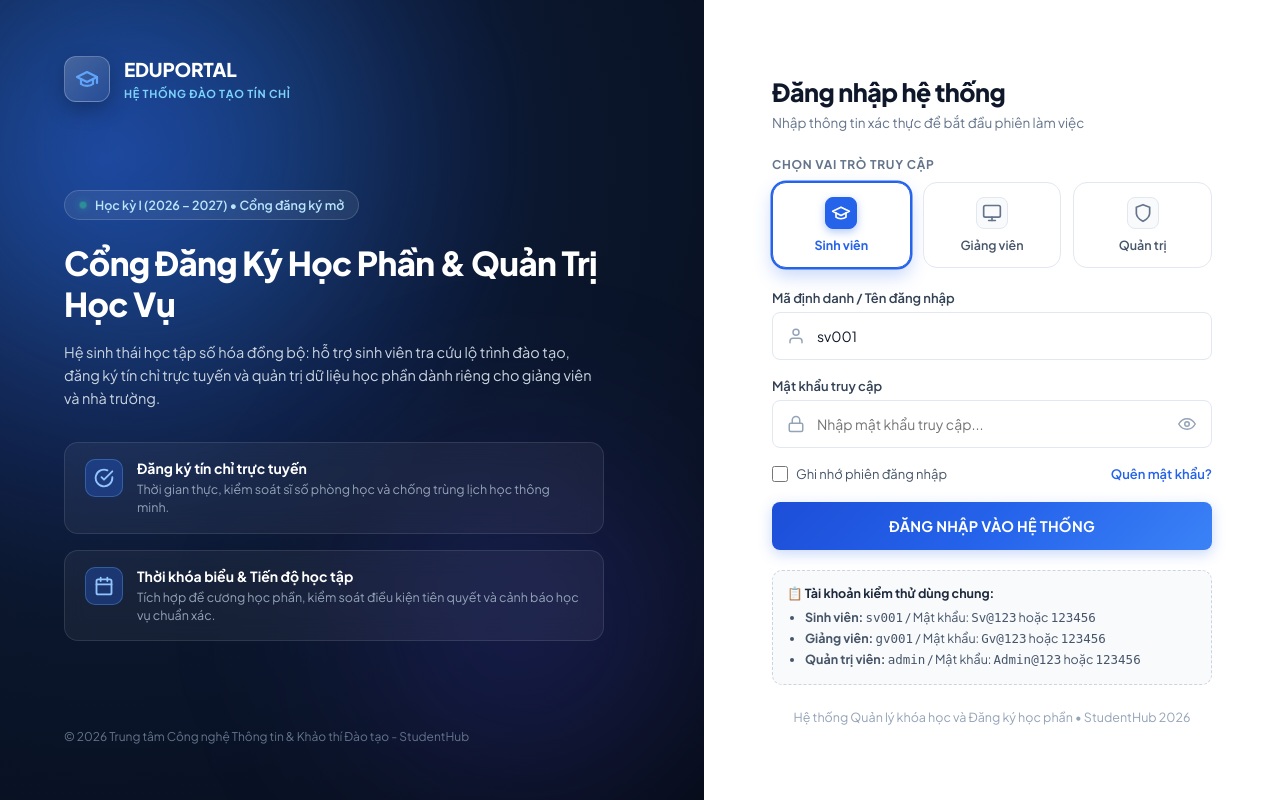
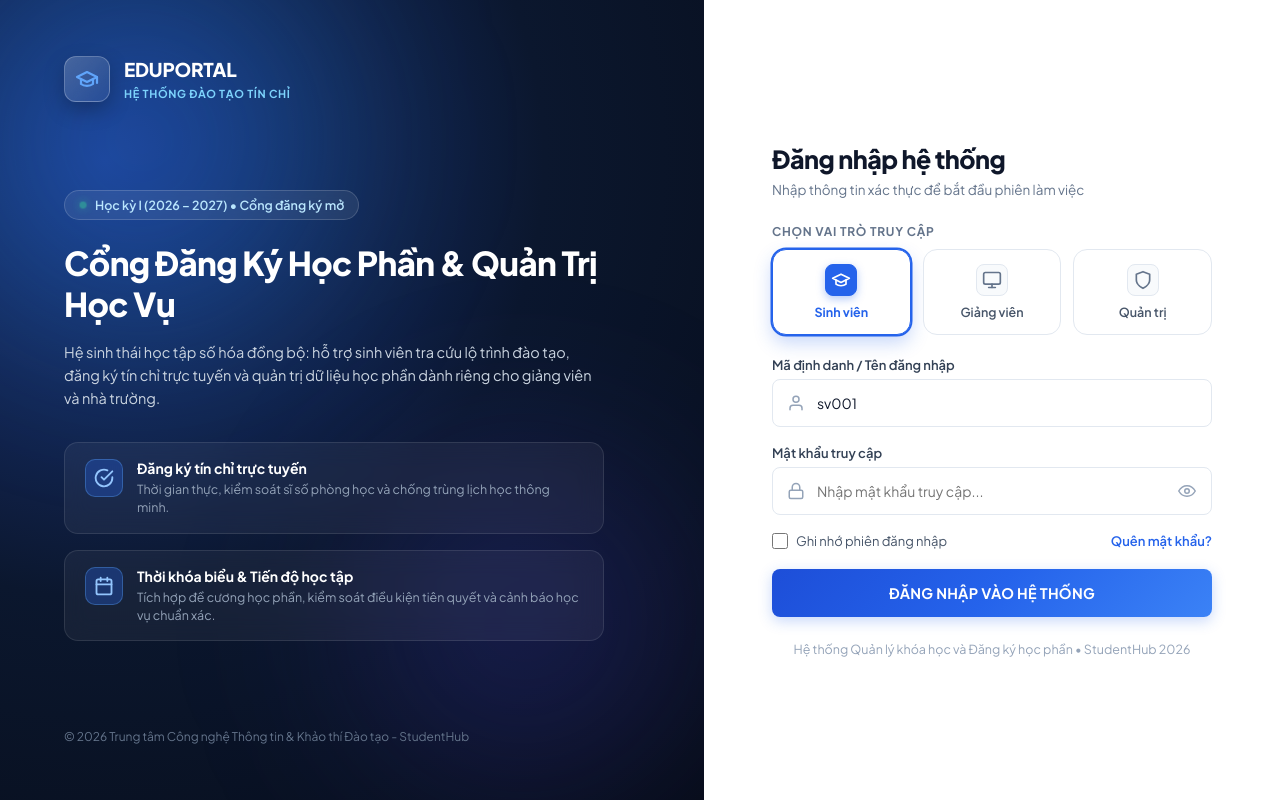
Before and after one commit to ngocanh123-dotcom/studenthub, a PHP site: page / in a window 1280 px wide. Run offline with PHP 8.4, Linux system fonts and the light colour scheme.

Commit message:
chinh sua giao dien dang nhap va mat khau tai khoan

```diff
--- a/public/index.php
+++ b/public/index.php
@@ -517,16 +517,6 @@ if ($_SERVER['REQUEST_METHOD'] === 'POST') {
                 </button>
             </form>
 
-            <!-- KHỐI HƯỚNG DẪN TÀI KHOẢN DÙNG THỬ (TEST CREDENTIALS) -->
-            <div style="margin-top: 20px; padding: 14px; background: #f8fafc; border: 1px dashed #cbd5e1; border-radius: 10px; font-size: 12.5px; color: #475569;">
-                <strong style="display: block; margin-bottom: 6px; color: #1e293b;">📋 Tài khoản kiểm thử dùng chung:</strong>
-                <ul style="margin: 0; padding-left: 18px; line-height: 1.6;">
-                    <li><strong>Sinh viên:</strong> <code>sv001</code> / Mật khẩu: <code>Sv@123</code> hoặc <code>123456</code></li>
-                    <li><strong>Giảng viên:</strong> <code>gv001</code> / Mật khẩu: <code>Gv@123</code> hoặc <code>123456</code></li>
-                    <li><strong>Quản trị viên:</strong> <code>admin</code> / Mật khẩu: <code>Admin@123</code> hoặc <code>123456</code></li>
-                </ul>
-            </div>
-
             <div class="auth-card-footer">
                 Hệ thống Quản lý khóa học và Đăng ký học phần • StudentHub 2026
             </div>
```
